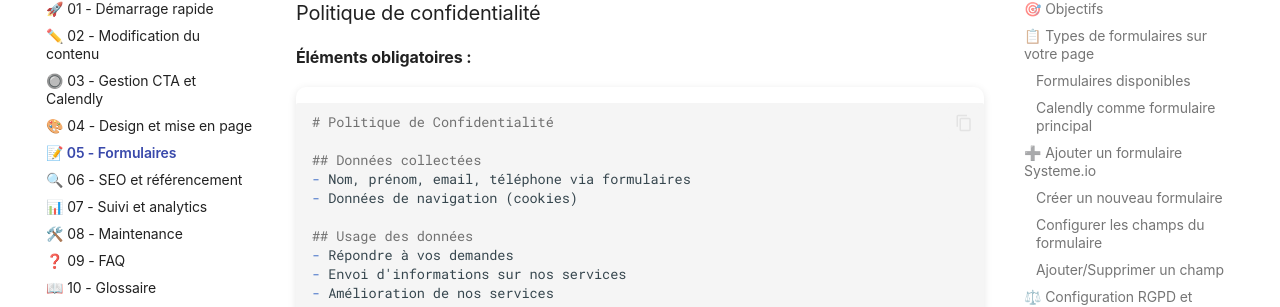
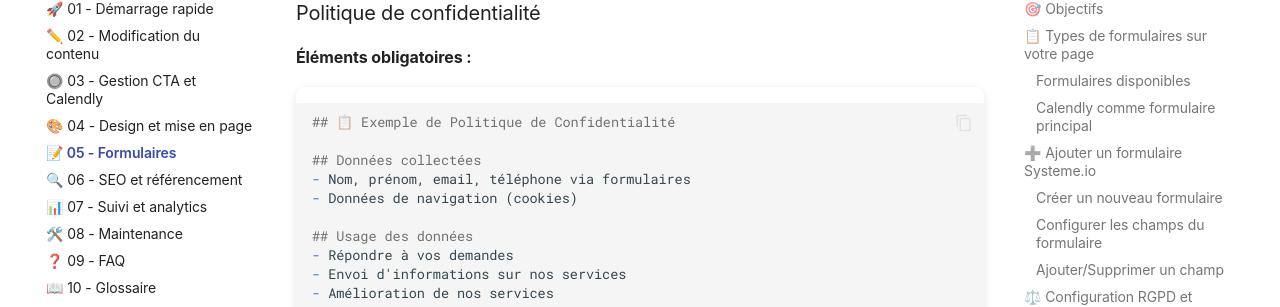
Before and after one commit to Mehdisback/formation-systemio, an MkDocs documentation site: the page built from docs/05-FORMULAIRES-DONNEES.md, in a window 1280 px wide and 900 px high, scrolled down 11677 px. Shown: the part 147-454 px from the top of the window. Built offline with MkDocs 1.6.1 and Material for MkDocs 9.7.7, drawn with Linux system fonts in a browser that asks for light colours; comment, search, counter and statistics services are not loaded.

Commit message:
Correction hiérarchie H1/H2 dans Guide 05

````diff
--- a/docs/05-FORMULAIRES-DONNEES.md
+++ b/docs/05-FORMULAIRES-DONNEES.md
@@ -428,7 +428,7 @@ Armelle Bodénès
 **Éléments obligatoires :**
 
 ```markdown
-# Politique de Confidentialité
+## 📋 Exemple de Politique de Confidentialité
 
 ## Données collectées
 - Nom, prénom, email, téléphone via formulaires
````
